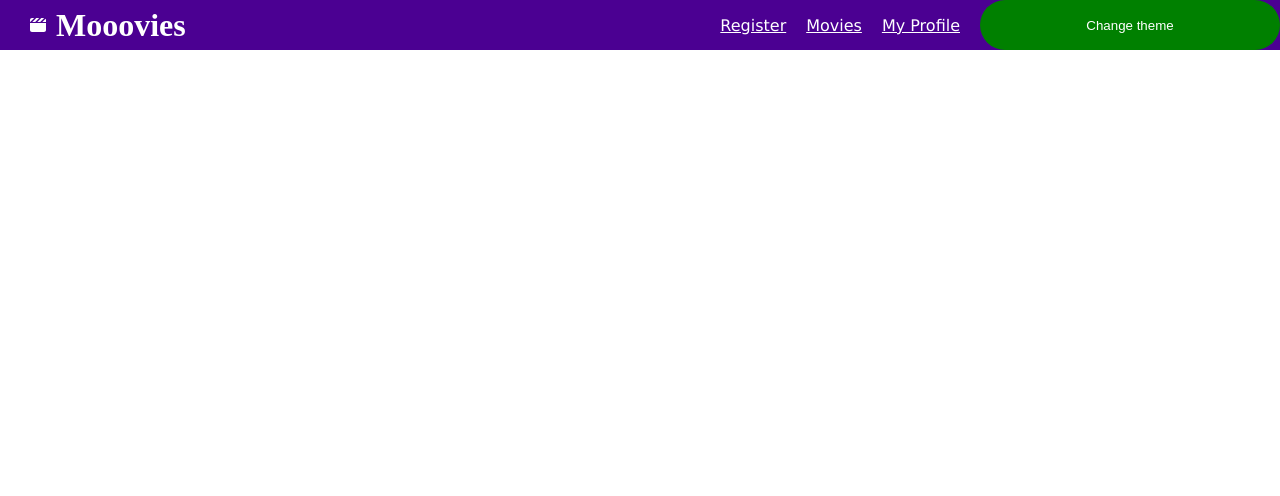
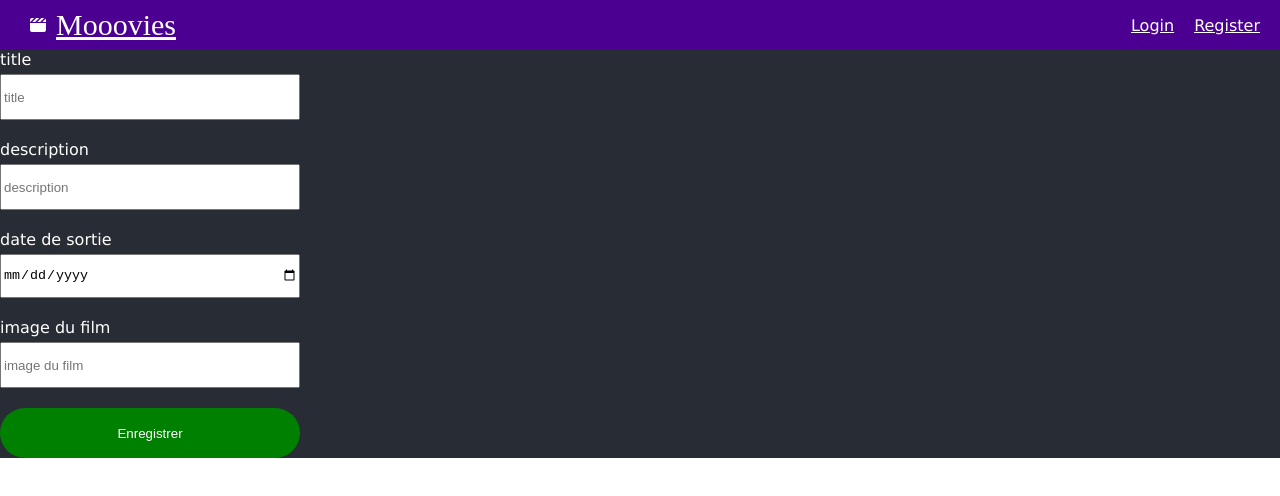
Before and after one commit to jbb-dev/movies, a React (Create React App) app: page /add-movie in a window 1280 px wide. Shown: the top 496 px of the page. Built offline with nearby package versions, Linux system fonts and the light colour scheme; no server answers.

Commit message:
add addmovie component

```diff
--- a/src/Context/Context.tsx
+++ b/src/Context/Context.tsx
@@ -9,6 +9,7 @@ export interface IContext {
 export interface IStore {
     theme: string;
     movies: null | IMovie[];
+    addedMovies: null | [];
     user: IUser | null;
 }
 
@@ -20,6 +21,7 @@ interface Props {
 const defaultValue: IStore = {
     theme: 'light',
     movies: null,
+    addedMovies: null,
     user: null,
 }
 
--- /dev/null
+++ b/src/Movies/AddMovie.tsx
@@ -0,0 +1,71 @@
+import Axios from 'axios';
+import * as React from 'react'
+import { IMovie } from '../interface/IMovie'
+import Input, { InputDate } from '../Register/Input'
+import { config } from '../Register/Login';
+import { ENDPOINT } from '../shared/api';
+import Button from '../shared/Button';
+
+const AddMovie: React.FC = () => {
+
+    const [newMovie, setNewMovie] = React.useState({
+        title: '',
+        overview: '',
+        release_date: '',
+        poster_path: '',
+    });
+
+    const handleChange = (event: React.ChangeEvent<HTMLInputElement>) => {
+        const key = event.target.name;
+        const value = event.target.value;
+        setNewMovie({...newMovie, [key] : value});
+    };
+
+    const saveMovie = () => {
+        console.log('save movie')
+        Axios
+        .post(`${ENDPOINT}/api/movies`, newMovie, config)
+        .then(res => console.log(res))
+        .catch(err => console.log(err))
+    };
+
+    return (
+        <div>
+            <Input
+                label='title'
+                name='title'
+                type='text'
+                value={newMovie.title}
+                action={handleChange}
+            />
+            <Input
+                label='description'
+                name='overview'
+                type='text'
+                value={newMovie.overview}
+                action={handleChange}
+            />
+            <Input
+                type='date'
+                label='date de sortie'
+                name='release_date'
+                value={newMovie.release_date}
+                action={handleChange}
+            />
+            <Input
+                label='image du film'
+                name='poster_path'
+                type='text'
+                value={newMovie.poster_path}
+                action={handleChange}
+            />
+            <Button
+                label='Enregistrer'
+                active={true}
+                click={saveMovie}
+            />
+        </div>
+  )
+}
+
+export default AddMovie
--- a/src/Movies/ListMovies.tsx
+++ b/src/Movies/ListMovies.tsx
@@ -6,6 +6,8 @@ import MovieCard from './MovieCard';
 import Button from '../shared/Button';
 import { GlobalContext, IContext } from '../Context/Context';
 import { IMovie } from '../interface/IMovie';
+import { ENDPOINT } from '../shared/api';
+import { config } from '../Register/Login';
 
 type PropsListMovies = {
     isAuth: boolean;
@@ -29,6 +31,13 @@ const ListMovies: React.FC<PropsListMovies> = ({isAuth } : PropsListMovies) => {
         .catch(err => setErr(err))
     };
 
+    const getMoviesFromRI7 = () => {
+        Axios
+        .get(`${ENDPOINT}/api/movies`, config)
+        .then(response => setStore({...store, addedMovies : response.data}))
+        .catch(err => setErr(err))
+    };
+
     const goToMovie = (movie : IMovie) => {
         navigate(`/movies/${movie.id}`);
     };
@@ -46,6 +55,7 @@ const ListMovies: React.FC<PropsListMovies> = ({isAuth } : PropsListMovies) => {
         if (isAuth)
         {
             getMovies();
+            getMoviesFromRI7();
         }
         else
         {
@@ -55,7 +65,25 @@ const ListMovies: React.FC<PropsListMovies> = ({isAuth } : PropsListMovies) => {
 
   return (
     <div className='container-list'>
-        {store.movies != null ?
+
+        {store.addedMovies != null &&
+            store.addedMovies.map((movie: IMovie, index: number) => {
+            return (
+                <div key={movie.id}>
+                    <MovieCard
+                        {...movie}
+                        customMovie
+                        goToMovie={() => goToMovie(movie)}
+                    />
+                    <Button
+                        label='Supprimer'
+                        active={true}
+                        click={() => deleteMovie(movie.id)}
+                    />
+                </div>
+            )})
+        }
+        {store.movies != null &&
             store.movies.map((movie: IMovie, index: number) => {
             return (
                 <div key={movie.id}>
@@ -70,8 +98,6 @@ const ListMovies: React.FC<PropsListMovies> = ({isAuth } : PropsListMovies) => {
                     />
                 </div>
             )})
-        :
-            <p>Chargement en cours...</p>
         }
     </div>
   )
--- a/src/Movies/MovieCard.tsx
+++ b/src/Movies/MovieCard.tsx
@@ -6,6 +6,7 @@ type MovieCardProps = {
     goToMovie: () => void;
     title: string;
     release_date: Date | string,
+    customMovie?: boolean
 }
 
 const MovieCard: React.FC<MovieCardProps> = (props) => {
@@ -17,7 +18,7 @@ const MovieCard: React.FC<MovieCardProps> = (props) => {
         <div className='card' onClick={props.goToMovie}>
             <h2>{props.title}</h2>
             <p>Date de sortie : {props.release_date} </p>
-            <img alt={props.title} src={imageURL} />
+            <img alt={props.title} src={props.customMovie ? props.poster_path : imageURL} />
         </div>
   );
 };
--- a/src/Register/Input.tsx
+++ b/src/Register/Input.tsx
@@ -41,4 +41,29 @@ const Input: React.FC<InputProps> = (props : InputProps) => {
   )
 }
 
+
+interface InputDateProps {
+    name?: string;
+    label: string;
+    value: string;
+    action: (e: React.ChangeEvent<HTMLInputElement>) => void;
+}
+
+export const InputDate: React.FC<InputDateProps> = (props : InputDateProps) => {
+    return (
+      <Container>
+          <Label>
+              {props.label}
+          </Label>
+          <input
+              type='date'
+              placeholder={props.label}
+              name={props.name}
+              value={props.value}
+              onChange={event => props.action(event)}
+          />
+      </Container>
+    )
+  }
+
 export default Input;
--- a/src/Router.tsx
+++ b/src/Router.tsx
@@ -8,6 +8,7 @@ import MovieDetail from './Movies/MovieDetail';
 import Support from './Support';
 import Profile from './Profile/Profile';
 import ContextProvider from './Context/Context';
+import AddMovie from './Movies/AddMovie';
 
 
 const Router = () => {
@@ -28,6 +29,7 @@ const Router = () => {
                                                     /> } />
                     <Route path='/movies/:id' element={<MovieDetail />} />
                     <Route path='/profile' element={<Profile />} />
+                    <Route path='/add-movie' element={<AddMovie />} />
                 </Routes>
             </ContextProvider>
         </BrowserRouter>
--- a/src/shared/Header.tsx
+++ b/src/shared/Header.tsx
@@ -41,22 +41,31 @@ const Header = () => {
     return (
             <div className='container-header'>
                 <div className='container-logo'>
-                    <FontAwesomeIcon icon={faClapperboard} className='logo'/>
-                    <h1 style={{fontFamily: 'Nunito'}}>Mooovies</h1>
+                    <FontAwesomeIcon icon={faClapperboard} className='logo' />
+                    <Link style={{fontFamily: 'Nunito', fontSize: '30px', borderStyle: 'none'}}to={'/'}>Mooovies</Link>
                 </div>
                 <div className='header-menu'>
-                    <Link to={'/'}>Register</Link>
-                    <Link to={'/movies'}>Movies</Link>
-                    <Link to={'/profile'}>My Profile</Link>
+                    {store.user == null ?
+                        <>
+                            <Link to={'/'}>Login</Link>
+                            <Link to={'/register'}>Register</Link>
+                        </>
+                    :
+                        <>
+                            <Link to={'/movies'}>Movies</Link>
+                            <Link to={'/profile'}>Profile</Link>
+                            <Link to={'/add-movie'}>Add</Link>
+                        </>
+                    }
                     {store.user != null &&
                         <p>Salut {store.user?.firstname}</p>
                     }
-                    <Button
+                    {/* <Button
                         label='Change theme'
                         active={true}
                         click={changeTheme}
 
-                    />
+                    /> */}
 
                 </div>
             </div>
```
